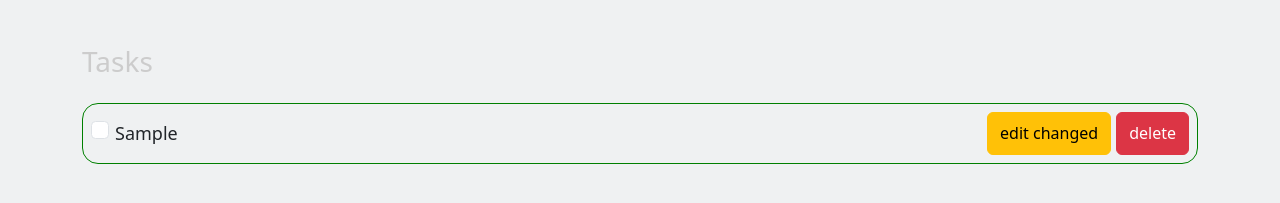
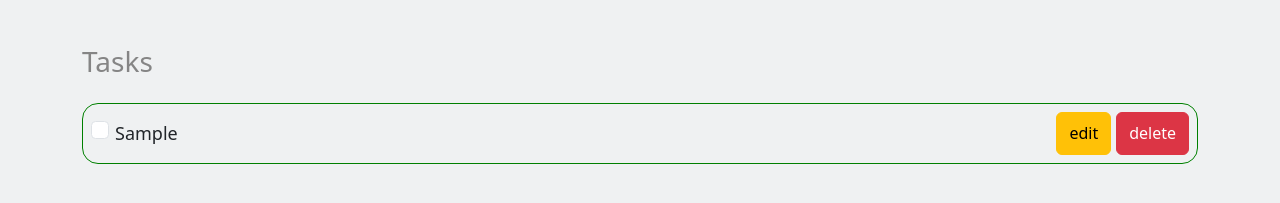
Before and after one commit to vishwasenthil/todo-app, a plain HTML site: page index.html in a window 1280 px wide. Both pictures are taken after typing "Sample" into the empty fields and a click on the button "add". Shown: the part 225-428 px from the top of the page. Drawn offline with nearby package versions, Linux system fonts and the light colour scheme.

Commit message:
change edit button text and add input style when editing

```diff
--- a/index.html
+++ b/index.html
@@ -29,7 +29,7 @@
             </div>
             <div class="row">
                 <div class="col-6">
-                    <h3 style="margin-top:3rem; color:#ccc;">Tasks</h3>
+                    <h3 style="margin-top:3rem; color:#858585;">Tasks</h3>
                 </div>
             </div>
             <!--
--- a/scripts/script.js
+++ b/scripts/script.js
@@ -58,7 +58,7 @@ add.addEventListener(`click`, (e)=>{
         editBtn.setAttribute(`id`, `edit`);
         editBtn.setAttribute(`style`, `margin-right:5px;`);
         editBtn.setAttribute(`type`, `button`);
-        editBtn.innerHTML = `edit changed`;
+        editBtn.innerHTML = `edit`;
 
         newForm.appendChild(editBtn);
         newForm.appendChild(delBtn);
@@ -70,7 +70,6 @@ add.addEventListener(`click`, (e)=>{
         checkbox.addEventListener('click',()=>{
             console.log("clicked");
             newCol.removeChild(newTask);
-            newTask.setAttribute(`style`, `text-align:center; text-decoration:line-through;`);
         })
         delBtn.addEventListener(`click`, ()=>{ //when delete button is clicked
             console.log("clicked");
@@ -101,6 +100,7 @@ add.addEventListener(`click`, (e)=>{
             if (editBtn.getAttribute('id')==='edit'){
                 p.contentEditable = true;
                 p.style.backgroundColor = "#dddbdb";
+                p.className = "form-control";
                 editBtn.setAttribute(`id`, `end`);
                 editBtn.innerHTML = `Confirm`;
                 editBtn.setAttribute(`class`, `btn btn-success`);
@@ -112,13 +112,8 @@ add.addEventListener(`click`, (e)=>{
                 editBtn.setAttribute(`class`, `btn btn-warning`);
             }
 
-
-        navloginbutton.addEventListener('click', ()=>{
-
-        })
-
         });
-        closeButton.addEventListener(`click`, ()=>{
+        closeButton.addEventListener(`click`, ()=>{ //when editing is finished
             editDiv.removeChild(tempInput);
             editDiv.removeChild(closeButton);
             editBtn.disabled = false;
```
